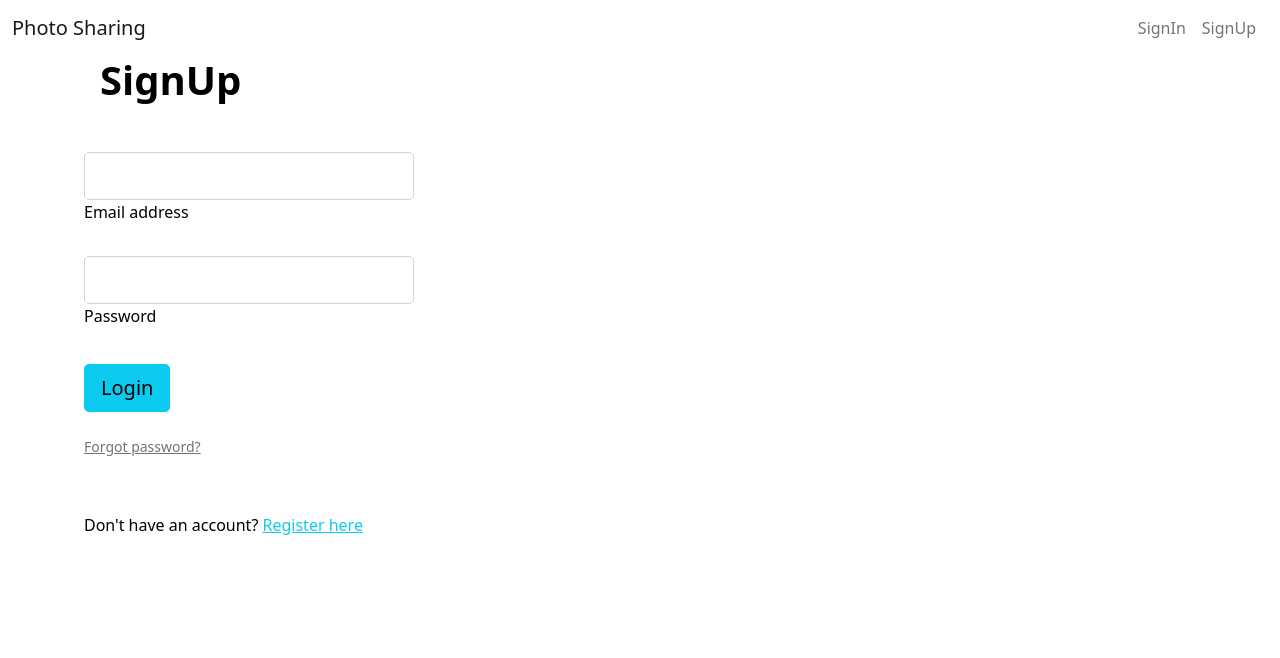
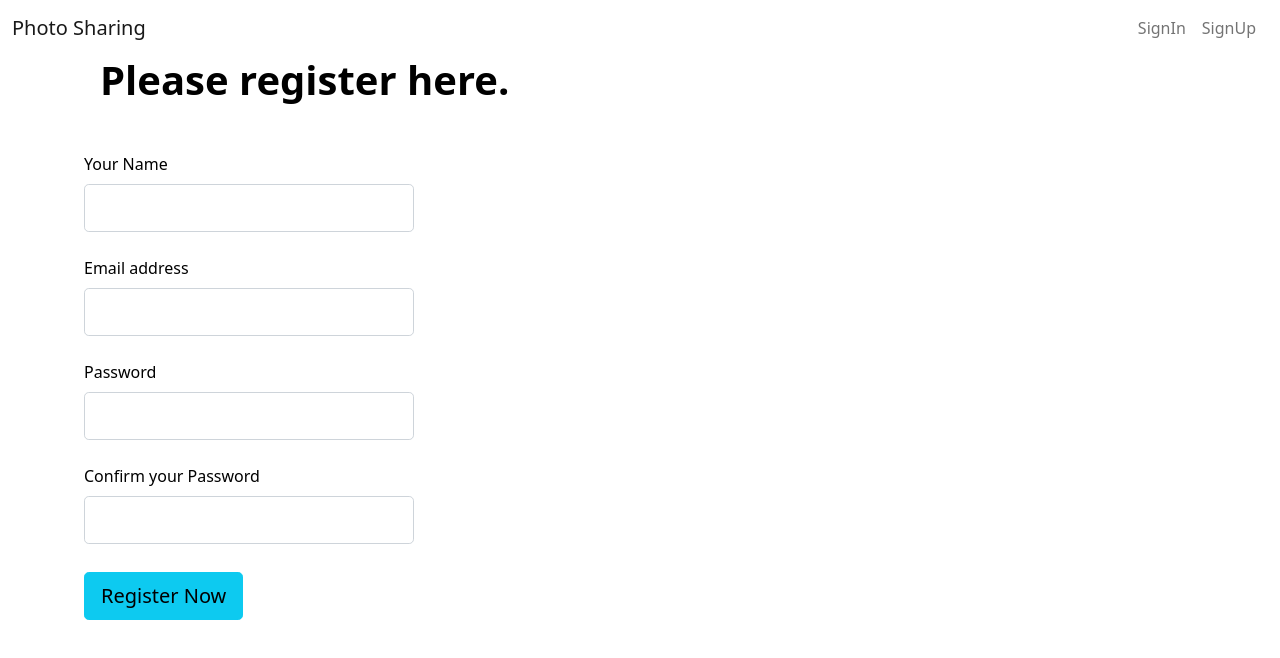
Before and after one commit to Rohitsohit/photo-sharing, a React (Create React App) app: page /signup in a window 1280 px wide. Shown: the top 658 px of the page. Built offline with nearby package versions, Linux system fonts and the light colour scheme.

Commit message:
second commit

```diff
--- a/src/App.js
+++ b/src/App.js
@@ -15,7 +15,7 @@ const App = () => {
       <Route path="/" exact element={<Productview/> } />
       </Routes> */}
       <Routes>
-      <Route path="https://cheery-torte-5cff90.netlify.app/signin" exact element={<SignIn/>} />
+      <Route path="/signin" exact element={<SignIn/>} />
       </Routes>
       <Routes>
       <Route path="/signup" exact element={<SignUp></SignUp>} />
--- /dev/null
+++ b/src/appwrite/appwrite.js
@@ -0,0 +1,7 @@
+import {Account, Client, Databases} from "appwrite"
+const client = new Client();
+client.setEndpoint("https://cloud.appwrite.io/v1").setProject("646b9fc751da58eace96");
+
+
+export const account = new Account(client);
+export const database = new Databases(client,"64726e64bf00cc8601ea");
--- a/src/components/SignIn.js
+++ b/src/components/SignIn.js
@@ -1,6 +1,36 @@
-import React from 'react'
 
-export default function login() {
+import React, { useState } from 'react'
+import { account } from '../appwrite/appwrite'
+export default function Login() {
+
+  //use state to set user detals.
+  const [user,setUser] = useState({
+    email:"",
+    password:""
+  });
+
+  //signIn function.
+
+  const  signInUser =async (e) =>{
+
+    e.preventDefault();
+
+    //creating a email session.
+    try {
+      await account.createEmailSession(
+        user.email,
+        user.password,
+      )
+      var userName = account.get(user.email);
+      console.log((await userName).name);
+    } catch (error) {
+      console.log(error);
+    }
+  }
+
+
+
+
   return (
     <section class="vh-100">
   <div class="container-fluid">
@@ -19,21 +49,33 @@ export default function login() {
 
 
             <div class="form-outline mb-4">
-              <input type="email" id="form2Example18" class="form-control form-control-lg" />
               <label class="form-label" for="form2Example18">Email address</label>
+              <input type="email" id="form2Example18" onChange={(e)=>{
+                setUser({
+                  ...user,
+                  email : e.target.value
+                })
+
+              }} class="form-control form-control-lg" />
             </div>
 
             <div class="form-outline mb-4">
-              <input type="password" id="form2Example28" class="form-control form-control-lg" />
               <label class="form-label" for="form2Example28">Password</label>
+              <input type="password" id="form2Example28" onChange={(e)=>{
+                setUser({
+                  ...user,
+                  password:e.target.value
+
+                })
+                }} class="form-control form-control-lg" />
             </div>
 
             <div class="pt-1 mb-4">
-              <button class="btn btn-info btn-lg btn-block" type="button">Login</button>
+              <button class="btn btn-info btn-lg btn-block" onClick={signInUser} type="button">Login</button>
             </div>
 
             <p class="small mb-5 pb-lg-2"><a class="text-muted" href="#!">Forgot password?</a></p>
-            <p>Don't have an account? <a href="#!" class="link-info">Register here</a></p>
+            <p>Don't have an account? <a href="/signup" class="link-info">Register here</a></p>
 
           </form>
 
--- a/src/components/SignUp.js
+++ b/src/components/SignUp.js
@@ -1,9 +1,45 @@
-import React from 'react'
+import React, { useState } from 'react'
+import { account } from '../appwrite/appwrite'
 
-export default function signup() {
+import { v4 as uuidv4 } from 'uuid';
+
+export default function Signup() {
+
+  //use state to set user detals.
+  const [user,setUser] = useState({
+    name:"",
+    email:"",
+    password:""
+  });
+
+  //signup function.
+
+  const signupUser =(e) =>{
+
+    e.preventDefault();
+    const promise = account.create(
+      uuidv4(),
+      user.email,
+      user.password,
+      user.name,
+    )
+
+    promise.then(
+
+      function(response){
+          console.log(response);
+
+        },
+
+        function(error){
+
+          console.log(error);
+      }
+
+    )
+  }
+
   return (
-
-
     <section class="vh-100">
   <div class="container-fluid">
     <div class="row">
@@ -11,7 +47,7 @@ export default function signup() {
 
         <div class="px-5 ms-xl-4">
           <i class="fas fa-crow fa-2x me-3 pt-5 mt-xl-4" style={{"color": "#709085;"}}></i>
-          <span class="h1 fw-bold mb-0">SignUp</span>
+          <span class="h1 fw-bold mb-0">Please register here.</span>
         </div>
 
         <div class="d-flex align-items-center h-custom-2 px-5 ms-xl-4 mt-5 pt-5 pt-xl-0 mt-xl-n5">
@@ -21,21 +57,45 @@ export default function signup() {
 
 
             <div class="form-outline mb-4">
-              <input type="email" id="form2Example18" class="form-control form-control-lg" />
+              <label class="form-label" for="form2Example18">Your Name</label>
+              <input type="text" id="name" name="name"  class="form-control form-control-lg" onChange={(e)=>{
+                setUser({
+                  ...user,
+                  name : e.target.value
+                })
+              }}/>
+            </div>
+
+
+            <div class="form-outline mb-4">
               <label class="form-label" for="form2Example18">Email address</label>
+              <input type="text"  class="form-control form-control-lg" onChange={(e)=>{
+                setUser({
+                  ...user,
+                  email : e.target.value
+                })
+              }} />
             </div>
 
             <div class="form-outline mb-4">
-              <input type="password" id="form2Example28" class="form-control form-control-lg" />
               <label class="form-label" for="form2Example28">Password</label>
+              <input type="password" id="password"  name="password"class="form-control form-control-lg" onChange={(e)=>{
+                setUser({
+                  ...user,
+                  password:e.target.value
+                })
+              }} />
+            </div>
+
+            <div class="form-outline mb-4">
+              <label class="form-label" for="form2Example28">Confirm your Password</label>
+              <input type="password" id="confirmPassword" name="confirmPassword"class="form-control form-control-lg"/>
             </div>
 
             <div class="pt-1 mb-4">
-              <button class="btn btn-info btn-lg btn-block" type="button">Login</button>
+
+              <button class="btn btn-info btn-lg btn-block" type="button" onClick={signupUser} >Register Now</button>
             </div>
-
-            <p class="small mb-5 pb-lg-2"><a class="text-muted" href="#!">Forgot password?</a></p>
-            <p>Don't have an account? <a href="#!" class="link-info">Register here</a></p>
 
           </form>
 
```
